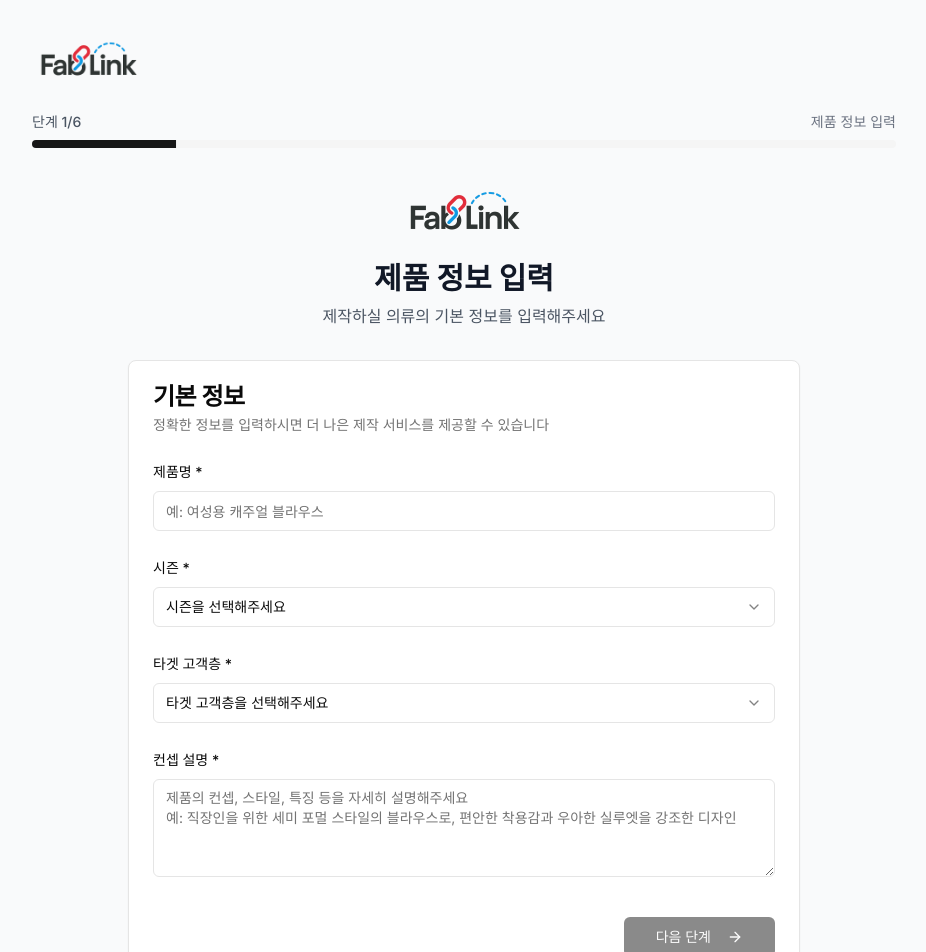
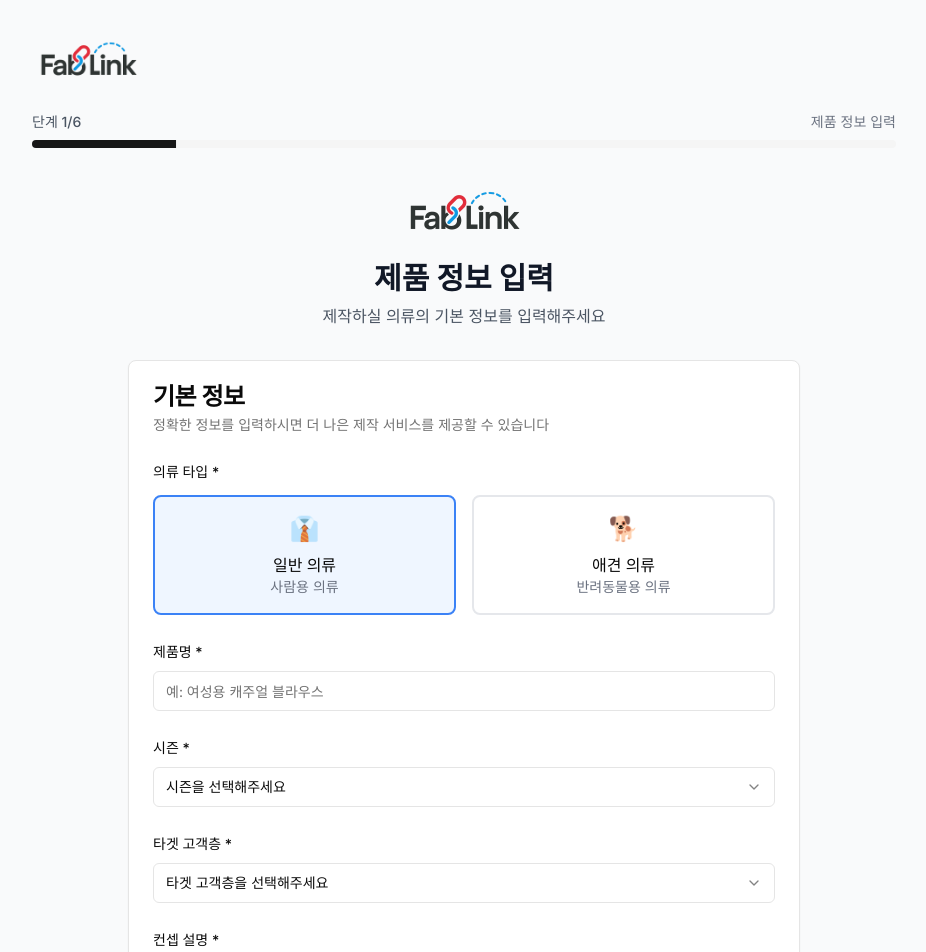
Before and after one commit to Fab-link/Fablink-Front, a Next.js app: page /manufacturing in a window 1280 px wide. Shown: the top 952 px of the page, without its empty margins (176-1102 px from the left). Built offline with nearby package versions, Linux system fonts and the light colour scheme.

Commit message:
강아지용 의류

```diff
--- a/app/manufacturing/design-upload/page.tsx
+++ b/app/manufacturing/design-upload/page.tsx
@@ -72,9 +72,24 @@ export default function ManufacturingStep2() {
   }
 
   // 이미지 생성 API 호출
-  const GEN_SKETCH_URL =
-    process.env.NEXT_PUBLIC_GEN_SKETCH_URL ||
-    "https://6ydwjfj2xb.execute-api.ap-northeast-2.amazonaws.com/Fablink-dev/gen-sketch"
+  const getGenSketchUrl = () => {
+    const manufacturingData = JSON.parse(localStorage.getItem("manufacturingData") || "{}")
+    const clothingType = manufacturingData.clothing_type
+
+    console.log('Clothing type:', clothingType)
+
+    if (clothingType === "pet") {
+      const petUrl = process.env.NEXT_PUBLIC_GEN_SKETCH_PET_URL ||
+        "https://6ydwjfj2xb.execute-api.ap-northeast-2.amazonaws.com/Fablink-dev/gen-sketch-fat"
+      console.log('Using pet URL:', petUrl)
+      return petUrl
+    } else {
+      const humanUrl = process.env.NEXT_PUBLIC_GEN_SKETCH_URL ||
+        "https://6ydwjfj2xb.execute-api.ap-northeast-2.amazonaws.com/Fablink-dev/gen-sketch"
+      console.log('Using human URL:', humanUrl)
+      return humanUrl
+    }
+  }
 
   const handleGenerateImage = async () => {
     if (!previewImage || !pointDescription.trim()) {
@@ -90,7 +105,8 @@ export default function ManufacturingStep2() {
     setGeneratedImageUrl(null)
     setIsGenerating(true)
     try {
-      const res = await fetch(GEN_SKETCH_URL, {
+      const genSketchUrl = getGenSketchUrl()
+      const res = await fetch(genSketchUrl, {
         method: "POST",
         cache: "no-store", // 브라우저/중간 캐시 방지
         headers: {
--- a/app/manufacturing/page.tsx
+++ b/app/manufacturing/page.tsx
@@ -22,17 +22,23 @@ export default function ManufacturingStep1() {
     season: "",
     target_customer: "",
     concept: "",
+    clothing_type: "human" as "human" | "pet",
   })
   const [isLoading, setIsLoading] = useState(false)
   const [errorMessage, setErrorMessage] = useState<string | null>(null)
 
   const TARGET_LABELS: Record<string, string> = {
+    // 일반 의류
     teens: '10대',
     twenties: '20대',
     thirties: '30대',
     forties: '40대',
     'fifties-plus': '50대 이상',
     'all-ages': '전 연령',
+    // 애견 의류
+    small: '소형견',
+    medium: '중형견',
+    large: '대형견',
   }
 
   const handleSubmit = async (e: React.FormEvent) => {
@@ -53,12 +59,14 @@ export default function ManufacturingStep1() {
         target_customer: targetLabel, // 한글 라벨 저장
         target_customer_code: formData.target_customer, // 코드 병행 저장(제출용)
         concept: formData.concept,
+        clothing_type: formData.clothing_type, // 의류 타입 추가
         step1: {
           productName: formData.name,
           season: formData.season,
           targetCustomer: targetLabel,
           targetCustomerCode: formData.target_customer,
           concept: formData.concept,
+          clothingType: formData.clothing_type,
         }
       }
 
@@ -116,11 +124,49 @@ export default function ManufacturingStep1() {
           </CardHeader>
           <CardContent>
             <form onSubmit={handleSubmit} className="space-y-6">
+              {/* 의류 타입 선택 */}
+              <div className="space-y-3">
+                <Label>의류 타입 *</Label>
+                <div className="grid grid-cols-2 gap-4">
+                  <div
+                    className={`p-4 border-2 rounded-lg cursor-pointer transition-all ${
+                      formData.clothing_type === 'human'
+                        ? 'border-blue-500 bg-blue-50'
+                        : 'border-gray-200 hover:border-gray-300'
+                    }`}
+                    onClick={() => setFormData({ ...formData, clothing_type: 'human', target_customer: '' })}
+                  >
+                    <div className="text-center">
+                      <div className="text-2xl mb-2">👔</div>
+                      <div className="font-medium">일반 의류</div>
+                      <div className="text-sm text-gray-500">사람용 의류</div>
+                    </div>
+                  </div>
+                  <div
+                    className={`p-4 border-2 rounded-lg cursor-pointer transition-all ${
+                      formData.clothing_type === 'pet'
+                        ? 'border-blue-500 bg-blue-50'
+                        : 'border-gray-200 hover:border-gray-300'
+                    }`}
+                    onClick={() => setFormData({ ...formData, clothing_type: 'pet', target_customer: '' })}
+                  >
+                    <div className="text-center">
+                      <div className="text-2xl mb-2">🐕</div>
+                      <div className="font-medium">애견 의류</div>
+                      <div className="text-sm text-gray-500">반려동물용 의류</div>
+                    </div>
+                  </div>
+                </div>
+              </div>
+
               <div className="space-y-2">
                 <Label htmlFor="productName">제품명 *</Label>
                 <Input
                   id="productName"
-                  placeholder="예: 여성용 캐주얼 블라우스"
+                  placeholder={formData.clothing_type === 'pet'
+                    ? "예: 강아지용 겨울 패딩"
+                    : "예: 여성용 캐주얼 블라우스"
+                  }
                   value={formData.name}
                   onChange={(e) => setFormData({ ...formData, name: e.target.value })}
                   required
@@ -144,21 +190,37 @@ export default function ManufacturingStep1() {
               </div>
 
               <div className="space-y-2">
-                <Label htmlFor="targetCustomer">타겟 고객층 *</Label>
+                <Label htmlFor="targetCustomer">
+                  {formData.clothing_type === 'pet' ? '반려동물 크기 *' : '타겟 고객층 *'}
+                </Label>
                 <Select
                   value={formData.target_customer}
                   onValueChange={(value) => setFormData({ ...formData, target_customer: value })}
                 >
                   <SelectTrigger>
-                    <SelectValue placeholder="타겟 고객층을 선택해주세요" />
+                    <SelectValue placeholder={
+                      formData.clothing_type === 'pet'
+                        ? '반려동물 크기를 선택해주세요'
+                        : '타겟 고객층을 선택해주세요'
+                    } />
                   </SelectTrigger>
                   <SelectContent>
+                    {formData.clothing_type === 'pet' ? (
+                      <>
+                        <SelectItem value="small">소형견 (Small)</SelectItem>
+                        <SelectItem value="medium">중형견 (Medium)</SelectItem>
+                        <SelectItem value="large">대형견 (Large)</SelectItem>
+                      </>
+                    ) : (
+                      <>
                         <SelectItem value="teens">10대 (Teens)</SelectItem>
                         <SelectItem value="twenties">20대 (Twenties)</SelectItem>
                         <SelectItem value="thirties">30대 (Thirties)</SelectItem>
                         <SelectItem value="forties">40대 (Forties)</SelectItem>
                         <SelectItem value="fifties-plus">50대 이상 (50+)</SelectItem>
                         <SelectItem value="all-ages">전 연령 (All Ages)</SelectItem>
+                      </>
+                    )}
                   </SelectContent>
                 </Select>
               </div>
@@ -167,7 +229,10 @@ export default function ManufacturingStep1() {
                 <Label htmlFor="concept">컨셉 설명 *</Label>
                 <Textarea
                   id="concept"
-                  placeholder="제품의 컨셉, 스타일, 특징 등을 자세히 설명해주세요&#10;예: 직장인을 위한 세미 포멀 스타일의 블라우스로, 편안한 착용감과 우아한 실루엣을 강조한 디자인"
+                  placeholder={formData.clothing_type === 'pet'
+                    ? "반려동물 의류의 컨셉, 스타일, 특징 등을 자세히 설명해주세요&#10;예: 활동적인 강아지를 위한 편안한 일상복으로, 보온성과 활동성을 모두 고려한 실용적인 디자인"
+                    : "제품의 컨셉, 스타일, 특징 등을 자세히 설명해주세요&#10;예: 직장인을 위한 세미 포멀 스타일의 블라우스로, 편안한 착용감과 우아한 실루엣을 강조한 디자인"
+                  }
                   value={formData.concept}
                   onChange={(e) => setFormData({ ...formData, concept: e.target.value })}
                   rows={4}
```
Also changed, not shown: 2 other files (tests, documents, lock files or other folders). Lines whose indentation alone changed are shown as unchanged.
